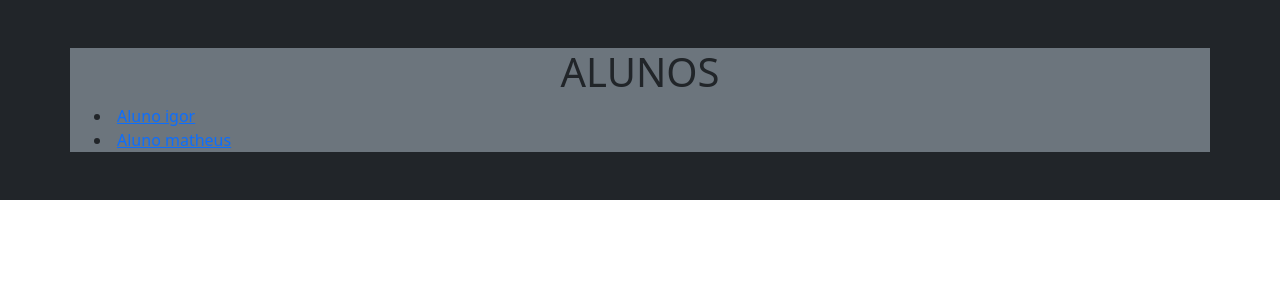
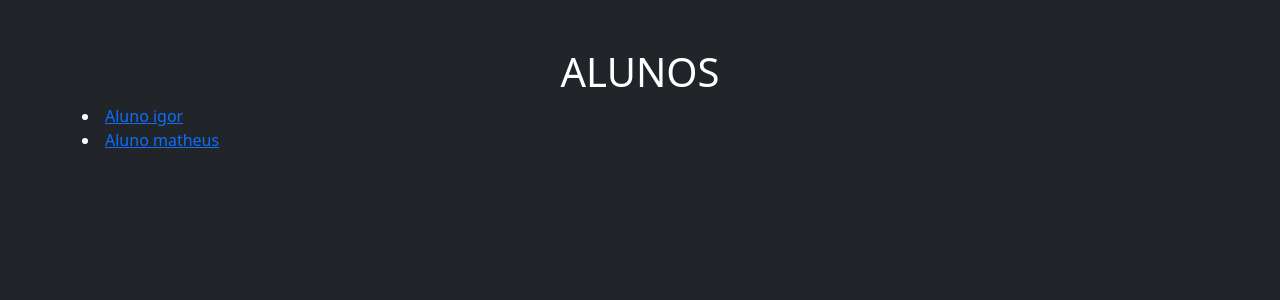
Before and after one commit to IgorFroehner/cursoautomato, a Flask app: page / in a window 1280 px wide. Shown: the top 300 px of the page. Run offline with Flask 2, Linux system fonts and the light colour scheme.

Commit message:
resolvendo bugs web

```diff
--- a/app.py
+++ b/app.py
@@ -47,6 +47,11 @@ def adicionar_conteudo(nome_aluno):
         return redirect(f'/aluno/{nome_aluno}')
     return render_template('conteudo_adicional.html', nome_aluno=nome_aluno)
 
+@app.route('/finalizar/<nome_aluno>')
+def finalizar(nome_aluno):
+    if nome_aluno in estudantes:
+        estudantes.pop(nome_aluno)
+    return redirect(f'/')
 
 @app.after_request
 def add_header(r):
--- a/automato/estudante.py
+++ b/automato/estudante.py
@@ -45,6 +45,8 @@ class Estudante:
         return self.estado_atual
 
     def getProgressoAtual(self):
+        if self.automato.getEstadoInicial()==self.estado_atual:
+            return 0.00
         return round(len(self.estados_visitados) * 100 / (len(self.automato.Q)), 2)
 
     def renderizarAutomato(self):
@@ -79,7 +81,6 @@ class Estudante:
 
     def abrirLinks(self):
         abrir_links(self.links)
-
 
     def getLinks(self):
         return self.links
--- a/templates/aluno.html
+++ b/templates/aluno.html
@@ -42,9 +42,9 @@
                             {{link}}
                         </a>
                     {% endfor %}
-                    <a class="col-3 flex-fill m-3">
+                    <!-- <a class="col-3 flex-fill m-3" onclick="return true;">
                         <button class="btn btn-success flex-fill m-3">Abrir conteúdo atual</button>
-                    </a>
+                    </a> -->
                 {% endif %}
                 <a class="col-3 flex-fill m-3" href="/adicionar_conteudo/{{estudante.nome}}">
                     <button class="btn btn-info" >Adicionar Conteúdo Customizado</button>
--- a/templates/index.html
+++ b/templates/index.html
@@ -11,17 +11,15 @@
     <title>Alunos</title>
 </head>
 
-<body>
-    <div class="container-fluid bg-dark mb-auto mt-auto pt-5 pb-5">
-        <div class="container-lg align-items-center bg-secondary mb-auto mt-auto">
-            <div class="container bg">
+<body class="bg-dark">
+    <div class="container-fluid bg-transparent mb-auto mt-auto pt-5 pb-5">
+        <div class="container-lg align-items-center bg-transparent mb-auto mt-auto text-white">
             <h1 class="h1 text-center">ALUNOS</h1>
             {% for aluno in alunos %}
                 <li>
                     <a href="/aluno/{{aluno}}">Aluno {{aluno}}</a>
                 </li>
             {% endfor %}
-            </div>
         </div>
     </div>
 
```
Lines whose indentation alone changed are shown as unchanged.
